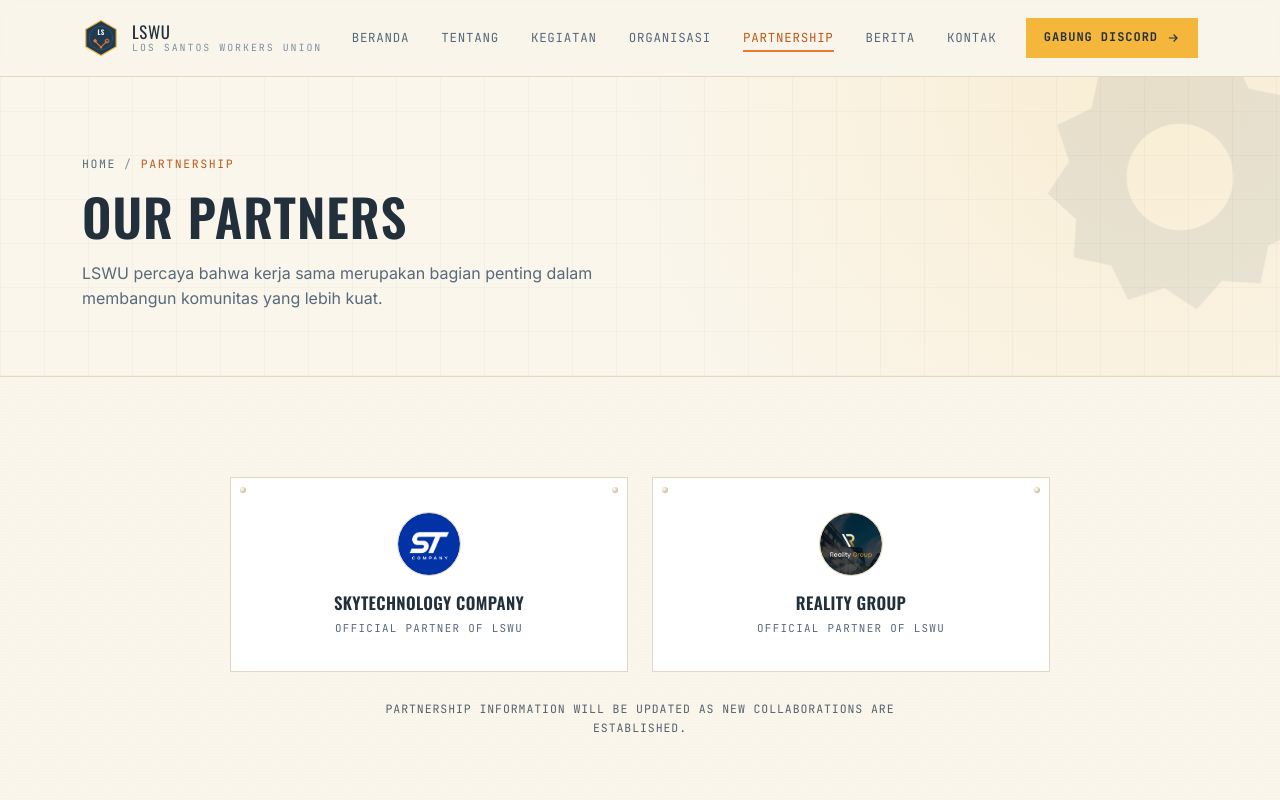
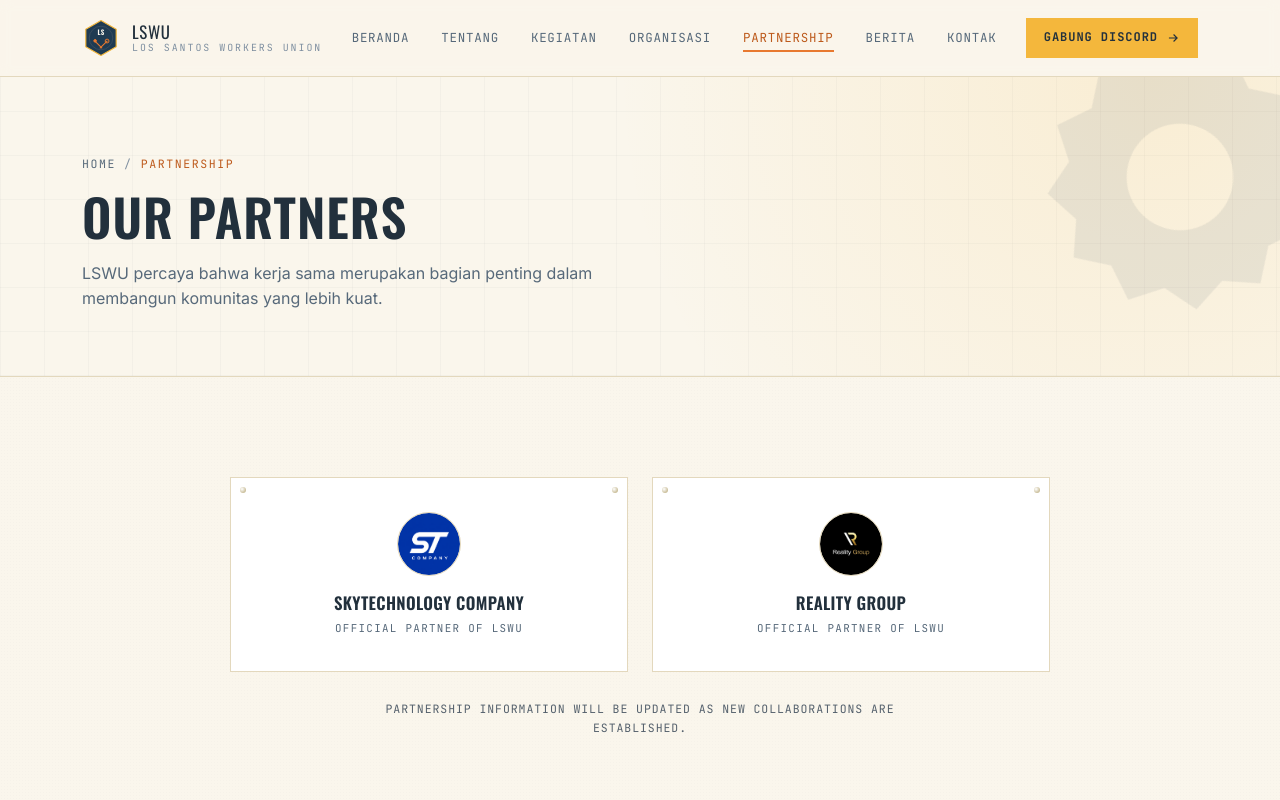
Before and after one commit to irsyadaliiskandar28-source/lswu-union, a plain HTML site: page partnership.html in a window 1280 px wide. Shown: the top 800 px of the page. Drawn offline with nearby package versions, Linux system fonts and the light colour scheme.

Commit message:
Update partnership.html

```diff
--- a/partnership.html
+++ b/partnership.html
@@ -73,7 +73,7 @@
         </div>
         <!-- Ganti "assets/logo-partner-2.png" dengan nama file logo partner kedua -->
         <div class="partner-card reveal">
-          <div class="partner-logo"><img src="Headquarter.jpg" alt="Logo Partner Name Two"></div>
+          <div class="partner-logo"><img src="RG.png" alt="Logo Partner Name Two"></div>
           <h4>Reality Group</h4>
           <div class="partner-tag">Official Partner of LSWU</div>
         </div>
```
